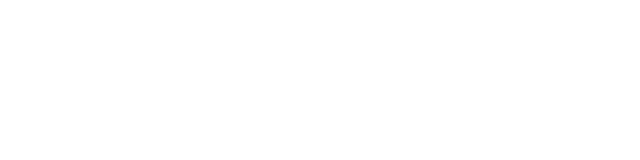
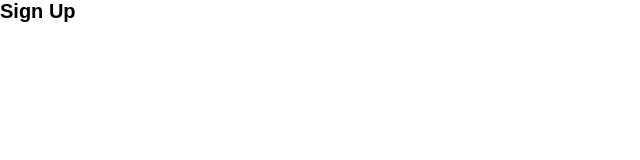
Before and after one commit to Into0/eCommerce-Application, a Vue app: page /signup in a window 1280 px wide. Shown: the top 160 px of the page, without its empty margins (0-640 px from the left). Built offline with nearby package versions, Linux system fonts and the light colour scheme.

Commit message:
feat: implement routing
#838573

```diff
--- a/package.json
+++ b/package.json
@@ -16,7 +16,8 @@
     "prepare": "husky"
   },
   "dependencies": {
-    "vue": "^3.5.13"
+    "vue": "^3.5.13",
+    "vue-router": "^4.5.1"
   },
   "devDependencies": {
     "@types/css-modules": "^1.0.5",
--- a/src/App.vue
+++ b/src/App.vue
@@ -1,7 +1,11 @@
-<script setup lang="ts"></script>
+<script setup lang="ts">
+import { RouterView } from 'vue-router';
+</script>
 
 <template>
-  <div class="wrapper"></div>
+  <div class="wrapper">
+    <RouterView />
+  </div>
 </template>
 
 <style scoped>
--- a/src/main.ts
+++ b/src/main.ts
@@ -2,5 +2,6 @@ import './style.css';
 
 import { createApp } from 'vue';
 import App from './App.vue';
+import router from './router/router.ts';
 
-createApp(App).mount('#app');
+createApp(App).use(router).mount('#app');
--- /dev/null
+++ b/src/router/router.ts
@@ -0,0 +1,33 @@
+import { createRouter, createWebHistory, RouteComponent } from 'vue-router';
+import HomeView from '../views/HomeView.vue';
+
+const router = createRouter({
+  history: createWebHistory(),
+  routes: [
+    {
+      path: '/',
+      name: 'home',
+      component: HomeView,
+    },
+    {
+      path: '/login',
+      name: 'login',
+      component: (): Promise<RouteComponent> =>
+        import('../views/LoginView.vue'),
+    },
+    {
+      path: '/signup',
+      name: 'signup',
+      component: (): Promise<RouteComponent> =>
+        import('../views/SignupView.vue'),
+    },
+    {
+      path: '/:pathMatch(.*)*',
+      name: '404',
+      component: (): Promise<RouteComponent> =>
+        import('../views/NotFoundView.vue'),
+    },
+  ],
+});
+
+export default router;
--- /dev/null
+++ b/src/views/HomeView.vue
@@ -0,0 +1,5 @@
+<template>
+  <div class="home">
+    <h1>Home</h1>
+  </div>
+</template>
--- /dev/null
+++ b/src/views/LoginView.vue
@@ -0,0 +1,5 @@
+<template>
+  <div class="login">
+    <h1>Login</h1>
+  </div>
+</template>
--- /dev/null
+++ b/src/views/NotFoundView.vue
@@ -0,0 +1,5 @@
+<template>
+  <div class="not-found">
+    <h1>Not Found</h1>
+  </div>
+</template>
--- /dev/null
+++ b/src/views/SignupView.vue
@@ -0,0 +1,5 @@
+<template>
+  <div class="signup">
+    <h1>Sign Up</h1>
+  </div>
+</template>
```
